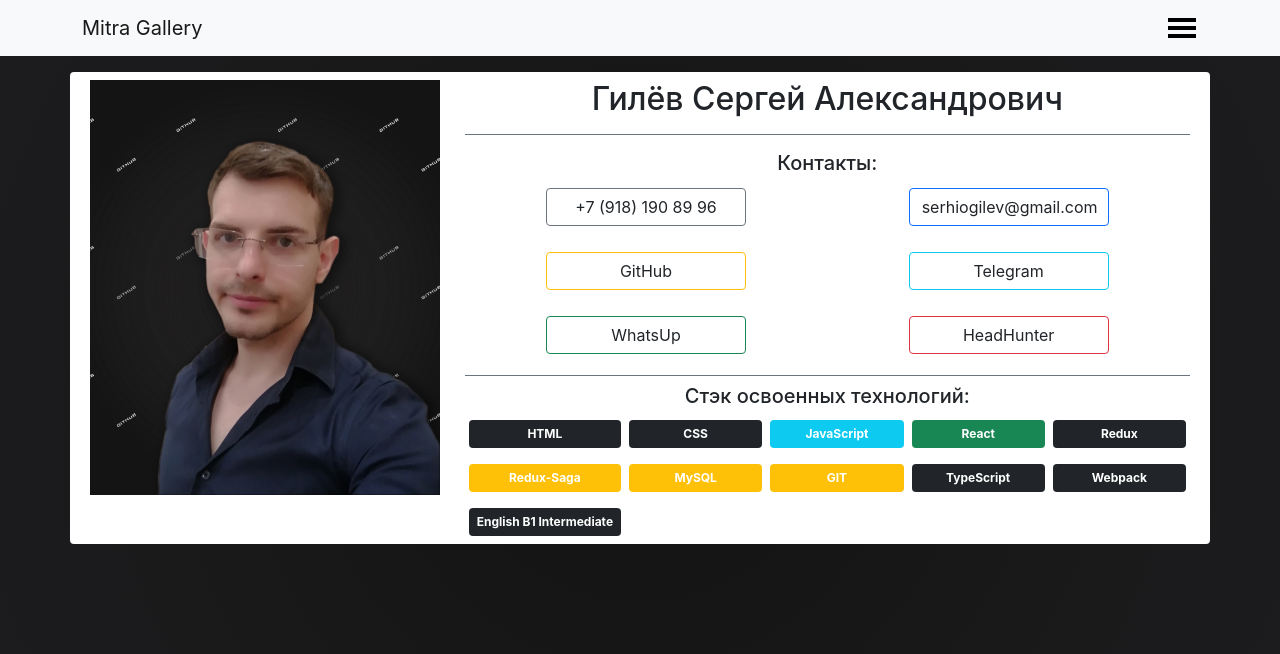
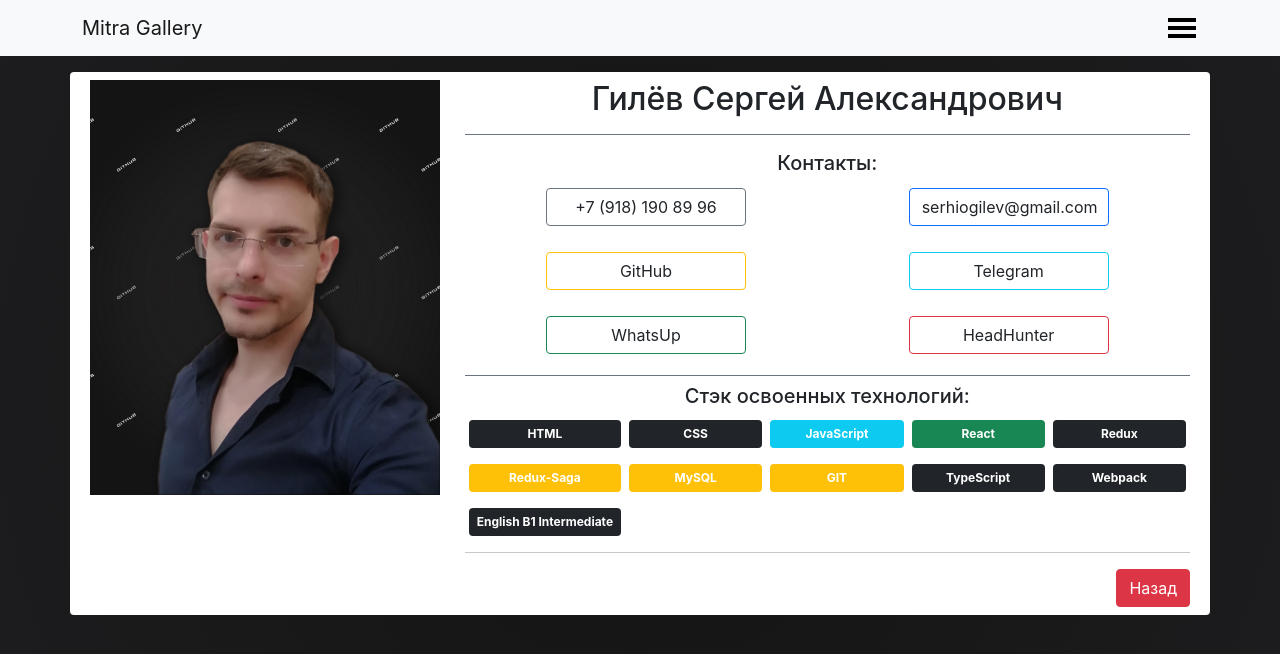
Before and after one commit to wwnp/mitra-task-react, a React (Create React App) app: page /mitra-task-react/about in a window 1280 px wide. Shown: the top 654 px of the page. Built offline with nearby package versions, Linux system fonts and the light colour scheme; no server answers.

Commit message:
little rework

```diff
--- a/src/containers/AboutPage.jsx
+++ b/src/containers/AboutPage.jsx
@@ -1,13 +1,15 @@
 import React from 'react'
-import { Container } from 'react-bootstrap'
+import { Button, Container } from 'react-bootstrap'
 import { Row } from 'react-bootstrap';
 import { Col } from 'react-bootstrap';
 import avatar from '../assets/GITHUB.jpg'
 import { generateRandNum } from '../auxiliary';
 import { MyBadge } from '../components/MyBadge';
 import { colorsBadge, stackTech } from '../config';
+import { useHistory } from 'react-router-dom';
 
 export const AboutPage = () => {
+  let history = useHistory();
   return (
     <Container>
       <Row className='mt-3 bg-white text-dark p-2 rounded mb-0' >
@@ -20,40 +22,67 @@ export const AboutPage = () => {
           <div className='AboutPage__flex '>
             <div className='AboutPage__address'>
               <address>
-                <a className='AboutPage__link btn btn-outline-secondary text-dark ' href="tel:+79181908996"> +7 (918) 190 89 96</a>
-              </address>
-            </div>
-            <div className='AboutPage__address'>
-              <address>
-
                 <a
-                  className='AboutPage__link btn btn-outline-primary text-dark '
-                  href="mailto: serhiogilev@gmail.com"
-                  type='email'
-                  onClick={(e) => { e.preventDefault() }}
-                >
-                  serhiogilev@gmail.com
+                  className='AboutPage__link btn btn-outline-secondary text-dark'
+                  href="tel:+79181908996"
+                >+7 (918) 190 89 96
                 </a>
               </address>
             </div>
             <div className='AboutPage__address'>
               <address>
-                <a className='AboutPage__link btn btn-outline-warning text-dark' href="https://github.com/wwnp">GitHub</a>
+                <a
+                  target={'_blank'} rel="noreferrer"
+                  className='AboutPage__link btn btn-outline-primary text-dark '
+                  href="mailto: serhiogilev@gmail.com"
+                  type='email'
+                  onClick={(e) => { e.preventDefault() }}
+                >serhiogilev@gmail.com
+                </a>
               </address>
             </div>
             <div className='AboutPage__address'>
               <address>
-                <a className='AboutPage__link btn btn-outline-info text-dark' href="https://t.me/wwnp0">Telegram</a>
+                <a
+                  className='AboutPage__link btn btn-outline-warning text-dark'
+                  href="https://github.com/wwnp"
+                  target={'_blank'}
+                  rel="noreferrer"
+                >GitHub
+                </a>
               </address>
             </div>
             <div className='AboutPage__address'>
               <address>
-                <a className='AboutPage__link btn btn-outline-success text-dark' href="https://wa.me/79181908996">WhatsUp</a>
+                <a
+                  className='AboutPage__link btn btn-outline-info text-dark'
+                  href="https://t.me/wwnp0"
+                  target={'_blank'}
+                  rel="noreferrer"
+                >Telegram
+                </a>
               </address>
             </div>
             <div className='AboutPage__address'>
               <address>
-                <a className='AboutPage__link btn btn-outline-danger text-dark' href="https://krasnodar.hh.ru/resume/e958213aff09d3ce9a0039ed1f724654675655">HeadHunter</a>
+                <a
+                  className='AboutPage__link btn btn-outline-success text-dark'
+                  href="https://wa.me/79181908996"
+                  target={'_blank'}
+                  rel="noreferrer"
+                >WhatsUp
+                </a>
+              </address>
+            </div>
+            <div className='AboutPage__address'>
+              <address>
+                <a
+                  className='AboutPage__link btn btn-outline-danger text-dark'
+                  href="https://krasnodar.hh.ru/resume/e958213aff09d3ce9a0039ed1f724654675655"
+                  target={'_blank'}
+                  rel="noreferrer"
+                >HeadHunter
+                </a>
               </address>
             </div>
 
@@ -75,6 +104,15 @@ export const AboutPage = () => {
               }
             </div>
           </div>
+          <hr />
+          <div className='d-flex justify-content-end'>
+            <Button
+              variant='danger' className='float-right'
+              onClick={() => history.push('/mitra-task-react/')}
+            >
+              Назад
+            </Button>
+          </div>
         </Col>
       </Row>
     </Container>
--- a/src/containers/MainPage.jsx
+++ b/src/containers/MainPage.jsx
@@ -4,7 +4,7 @@ import { useSelector, useDispatch } from 'react-redux';
 import { List } from '../components/List';
 import { Row } from 'react-bootstrap';
 import { ruleCat } from '../config';
-import { SET_CATEGORY_SAGA } from './../redux/constants';
+import { SET_CATEGORY_SAGA, SET_DATA_SAGA } from './../redux/constants';
 import Loader from '../components/Loader';
 
 export const MainPage = () => {
@@ -28,7 +28,7 @@ export const MainPage = () => {
             1 Категория
           </Button>
           <Button
-            variant="danger"
+            variant="info"
             onClick={() => dispatch({ type: SET_CATEGORY_SAGA, payload: 2 })}
           >
             2 Категория
@@ -46,8 +46,20 @@ export const MainPage = () => {
             4 Категория
           </Button>
         </ButtonGroup>
+      </Row>
+      <div className=' mt-4 text-center'>
+        <Button
+          className='mx-auto btn-lg'
+          variant="danger"
+          onClick={() => {
+            localStorage.removeItem("data")
+            dispatch({ type: SET_DATA_SAGA })
 
-      </Row>
+          }}
+        >
+          Новые картинки
+        </Button>
+      </div>
       {
         loading
           ? <Loader></Loader>
--- a/src/redux/sagas/index.js
+++ b/src/redux/sagas/index.js
@@ -1,10 +1,25 @@
 import { LOCATION_CHANGE } from 'connected-react-router';
 import { takeEvery, put, select, call, takeLatest } from 'redux-saga/effects';
-import { END_LOADING, SET_DATA, SET_MENU, SET_MENU_SAGA, START_LOADING, SET_CATEGORY_SAGA, SET_CATEGORY } from '../constants';
+import { END_LOADING, SET_DATA, SET_MENU, SET_MENU_SAGA, START_LOADING, SET_CATEGORY_SAGA, SET_CATEGORY, SET_DATA_SAGA } from '../constants';
 import { SET_ERROR_IMGS } from './../constants';
 import axios from 'axios';
 import { delay } from './../../auxiliary';
 import { API_URL } from '../../config'
+
+export function* resetFn() {
+  try {
+    yield put({ type: START_LOADING })
+    const result = yield call(getImgs);
+
+    yield put({ type: SET_DATA, payload: result })
+  }
+  catch (error) {
+    yield put({ type: SET_ERROR_IMGS, payload: "Error loading imgs" })
+  }
+  finally {
+    yield put({ type: END_LOADING })
+  }
+}
 
 export function* categoryFn({ payload }) {
   yield put({ type: SET_CATEGORY, payload })
@@ -23,7 +38,6 @@ async function getImgs() {
 
 function* fetchImgs() {
   try {
-    console.log(123)
     yield put({ type: START_LOADING })
     const result = yield call(getImgs);
 
@@ -63,4 +77,5 @@ export default function* rootSaga() {
   yield takeLatest(LOCATION_CHANGE, watchSaga);
   yield takeEvery(SET_MENU_SAGA, menuFn)
   yield takeEvery(SET_CATEGORY_SAGA, categoryFn)
+  yield takeEvery(SET_DATA_SAGA, resetFn)
 }
```
Also changed, not shown: src/redux/constants.js (line endings or trailing spaces).
